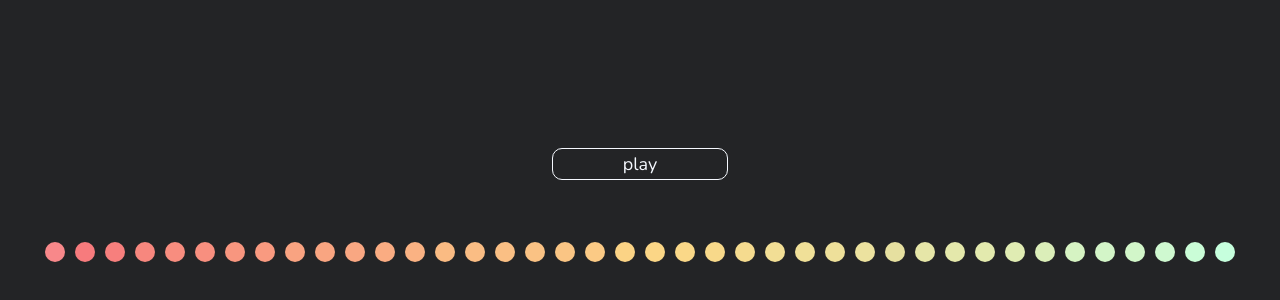
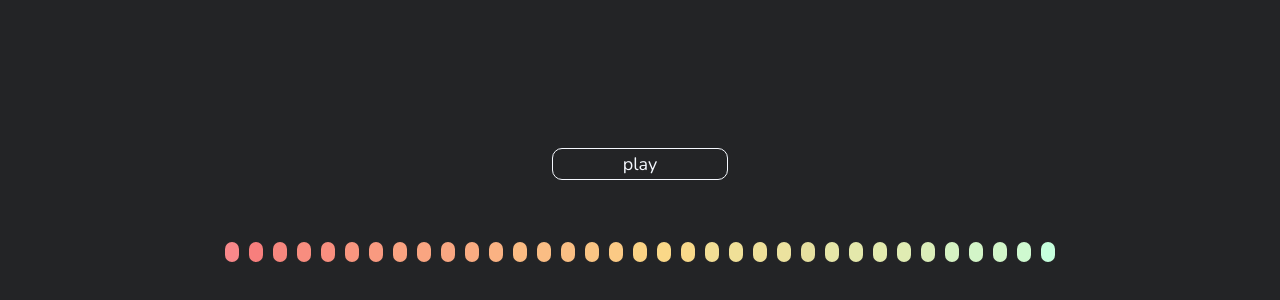
Before and after one commit to chloe-trn/audio-frequency-visualizer, a plain HTML site: page index.html in a window 1280 px wide. Shown: the part 148-448 px from the top of the page. Drawn offline with nearby package versions, Linux system fonts and the light colour scheme.

Commit message:
adjust dimensions

```diff
--- a/script.js
+++ b/script.js
@@ -1,24 +1,24 @@
 const colorThemes = [
-    ["#F8888A","#F77B7D","#F77F7D","#F7877E","#F88D7F", // citrus
+    ["#F8888A","#F77F7D","#F7877E","#F88D7F", // citrus
     "#F88F7F","#F8967F","#F99A80","#F9A381","#F9A581","#F9A782","#FAAC82",
-    "#FAB283","#FABB83","#FABD84","#FABF84","#FAC284","#FAC584","#FBCA85",
-    "#FBD385","#FBD686","#FAD888","#F8D98A","#F5DB8F","#F2DE95","#F0E098",
-    "#EEE09A","#ECE29F","#E6E0A0","#E6E6A8","#E4E8AB","#E3EAAE","#E0ECB3",
-    "#DBEEB9","#D6F3C3","#D3F5C8","#D2F6C9","#CFF9D0","#CAFDD7","#C6FFDD"],
+    "#FAB283","#FABB83","#FABD84","#FABF84","#FAC584","#FBCA85","#FBD385",
+    "#FAD888","#F8D98A","#F2DE95","#F0E098","#EEE09A","#ECE29F","#E6E0A0",
+    "#E6E6A8","#E4E8AB","#E3EAAE","#E0ECB3","#DBEEB9","#D6F3C3","#D3F5C8",
+    "#D2F6C9","#CFF9D0","#C6FFDD"],
 
-    ["#13C2E9","#21BCEA","#2FB4E9","#3AAFEA","#45ABEA",  // galaxy
+    ["#13C2E9","#2FB4E9","#3AAFEA","#45ABEA",  // galaxy
     "#49A9EA","#52A5EA","#619EEB","#699BEB","#7098EB","#7694EB","#8190EC",
     "#878DEC","#9587ED","#9E83EC","#A380EC","#B17AEC","#BD74ED","#BF73ED",
-    "#C571ED","#C76FE5","#C86EE0","#CC6BD5","#CF69CC","#D269C7","#D367C1",
-    "#D566BB","#D764B4","#DA61AA","#DD60A2","#DF5E9C","#E15E99","#E45B8E",
-    "#E75985","#E9577D","#EA587E","#F15368","#F25267","#F46270","#F64F59"],
+    "#C571ED","#C76FE5","#C86EE0","#CC6BD5","#D269C7","#D367C1","#D566BB",
+    "#D764B4","#DA61AA","#DF5E9C","#E15E99","#E45B8E","#E75985","#EA587E",
+    "#F15368","#F25267","#F64F59"],
 
-    ["#75EBD6","#75E9D5","#77E8D6","#7AE6D7","#7BE5D7",  // seafoam
+    ["#75EBD6","#77E8D6","#7AE6D7","#7BE5D7",  // seafoam
     "#7CE4D7","#7EE1D8","#7FE1D8","#81E0D9","#82DED9","#83DDD9","#85DBDA",
     "#87DADB","#88D8DB","#89D7DB","#8AD6DB","#8BD5DC","#8CD4DB","#8ED2DC",
-    "#91D1DE","#92CFDE","#93CEDE","#95CCDF","#97CADF","#99CAE0","#9AC8E0",
-    "#9AC7E0","#9BC6E0","#9DC5E1","#9EC3E1","#9FC1E1","#A0C2E2","#A3C0E3",
-    "#A4BEE3","#A6BCE3","#A7BCE4","#A8BAE4","#AAB9E5","#ABB7E4","#ACB6E5"]
+    "#91D1DE","#92CFDE","#93CEDE","#95CCDF","#9AC8E0","#9AC7E0","#9BC6E0",
+    "#9DC5E1","#9EC3E1","#9FC1E1","#A0C2E2","#A3C0E3","#A4BEE3","#A7BCE4",
+    "#A8BAE4","#AAB9E5","#ACB6E5"]
 ];
 const gradients = [
     "linear-gradient(to right, #f7797d, #FBD786, #C6FFDD)", // citrus
@@ -51,9 +51,10 @@ const colors = document.querySelector('.theme-select');
 const songs = document.querySelector('.mp3-select');
 
 const container = document.querySelector(".container");
-const numBars = 40;
+const numBars = 35;
 let bars = [];
 const defaultBarHeight = 8;
+let barHeightMultiplier =2.5;
 const index = 18;   // frequency index interval
 const offset = 75;   // frequency to start indexing at
 
@@ -76,6 +77,7 @@ class Bars {
         this.index = index;
         this.offset = offset;
     }
+    // create initial bars for visualization
     createBars() {
 
         for(let i = 0; i < this.numBars; i++) {
@@ -87,6 +89,7 @@ class Bars {
             this.container.append(bar);
         }
     }
+    // handles if bars can be have pseudo state or not
     addRemoveHover(state){
         if(state == "add"){
             for(let i=0; i< this.numBars; i++){
@@ -105,6 +108,7 @@ class ControlCenter{
         this.controlsBtn = controlsBtn;
         this.controls = controls;
     }
+    // handles if controls is visible
     showOrHideControls(){
         if(window.getComputedStyle(this.controls).visibility === "hidden"){
             this.controls.style.visibility = "visible";
@@ -128,6 +132,7 @@ class AudioPlayer {
         this.progressBar = progressBar;
         this.fill = fill;
     }
+    // matches fill progress background color to the chosen theme
     setFillGradient(index) {
         fill.style.backgroundImage = gradients[index];
     }
@@ -235,7 +240,6 @@ audioPlayer.setFillGradient(0);
 audioPlayer.setDuration(0);
 
 // FUNCTIONS:
-
 // create audio context object to get frequency data
 function createAudioContext(){
     let AudioContex = window.AudioContext || window.webkitAudioContext;  // create new audio context object
@@ -274,7 +278,7 @@ function renderBars(){
 
       let averagedFreq = ( backOne + base + forwardOne ) / 3;    // average them
       let height = Math.max(averagedFreq, defaultBarHeight);     // calculate bar height
-      bars[i].style.height = Math.round(height * 2.5) + "px";        // display bar
+      bars[i].style.height = Math.round(height * barHeightMultiplier) + "px";        // display bar
     }
     requestAnimationFrame(renderBars);  // call repeatedly
 }
--- a/style.css
+++ b/style.css
@@ -54,7 +54,7 @@ body{
   height: 400px;
 }
 .bar{
-  width: 20px;
+  width: 14px;
   height: 20px;
   border-radius: 10px;
   margin: 0 5px;
@@ -91,7 +91,7 @@ body{
   display: flex;
   justify-content: space-between;
   align-items: center;
-  width: 540px;
+  width: 450px;
   padding: 5px;
 }
 /*buttons*/
@@ -111,7 +111,7 @@ img:focus{
 /*audio progress bar*/
 .progress-bar{
   position:relative;
-  width: 290px;
+  width: 220px;
   height: 11px;
   border-radius: 10px;
   background: white;
@@ -125,12 +125,12 @@ img:focus{
 .volume{
   display: flex;
   align-items: center;
-  margin-left: 25px;
+  margin-left: 20px;
 }
 .slider{
   -webkit-appearance: none;
   appearance: none;
-  width: 70px;
+  width: 60px;
   height: 11px;
   background: #070708;
   outline:0;
```
